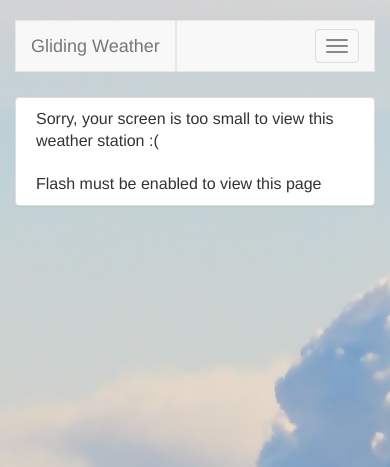
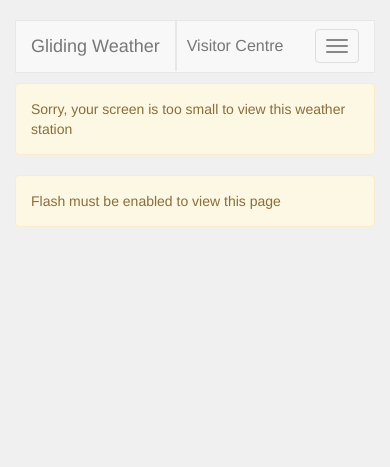
Before and after one commit to clementallen/weather, a PHP site: page /visitorcentre/visitorcentre.php in a window 390 px wide. Shown: the top 467 px of the page. Run offline with PHP 8.4, Linux system fonts and the light colour scheme.

Commit message:
Page name on mobiles

```diff
--- a/_layout/header.php
+++ b/_layout/header.php
@@ -6,8 +6,8 @@ include( '../assets/weatherdata.php');
 if ( !isLocalhost() ) {
     include( '../assets/hitcounter/counter.php');
     include( '../assets/hitcounter/display.php');
-    $page = 'GW - Home';
-    addinfo($page);
+    $pageCounter = 'GW - Home';
+    addinfo($pageCounter);
 }
 
 ?>
@@ -22,7 +22,7 @@ if ( !isLocalhost() ) {
     <meta name="description" content="Gliding, Soaring and Aviation Weather webcams, synoptics, charts, graphics, links, metars and more.  Used by the London Gliding Club" />
     <meta name="author" content="Clement Allen" />
 
-    <title>Gliding and Aviation Weather - <?php echo $title; ?></title>
+    <title>Gliding Weather - <?php echo $title; ?></title>
 
     <link href="../assets/css/bootstrap.min.css" rel="stylesheet" type="text/css" />
     <link href="../assets/css/weather.min.css" rel="stylesheet" type="text/css" />
@@ -39,41 +39,42 @@ if ( !isLocalhost() ) {
                 <span class="icon-bar"></span>
                 <span class="icon-bar"></span>
                 <span class="icon-bar"></span></button>
-                <a class="navbar-brand navlink" style="border-right: 2px solid #e7e7e7" href="../">Gliding Weather</a>
+                <a class="navbar-brand navlink" href="../">Gliding Weather</a>
+                <p class="page-name"><?php echo $pageName ?></p>
             </div>
 
             <div class="navbar-collapse collapse">
 
                 <ul class="nav navbar-nav large-screen-menu">
-                    <li id="webcam-link" class="navlink menu-clicker"><a href="webcams/">Webcams</a></li>
-                    <li id="links-link" class="navlink menu-clicker"><a href="links/">Links</a></li>
-                    <li id="lgcweather-link" class="navlink menu-clicker"><a href="lgc/">LGC weather</a></li>
-                    <li id="rasp-link" class="navlink menu-clicker"><a href="rasp/">RASP</a></li>
-                    <li id="charts-link" class="navlink menu-clicker"><a href="charts/">Charts</a></li>
-                    <li id="synoptics-link" class="navlink menu-clicker"><a href="synoptics/">Synoptics</a></li>
-                    <li id="metars-link" class="navlink menu-clicker"><a href="metars/">METARS</a></li>
-                    <li id="visitorcentre-link" class="navlink menu-clicker"><a href="visitorcentre/">Visitor Centre</a></li>
+                    <li id="webcam-link" class="navlink"><a href="../webcams/">Webcams</a></li>
+                    <li id="links-link" class="navlink"><a href="../links/">Links</a></li>
+                    <li id="lgcweather-link" class="navlink"><a href="../lgc/">LGC weather</a></li>
+                    <li id="rasp-link" class="navlink"><a href="../rasp/">RASP</a></li>
+                    <li id="charts-link" class="navlink"><a href="../charts/">Charts</a></li>
+                    <li id="synoptics-link" class="navlink"><a href="../synoptics/">Synoptics</a></li>
+                    <li id="metars-link" class="navlink"><a href="../metars/">METARS</a></li>
+                    <li id="visitorcentre-link" class="navlink"><a href="../visitorcentre/">Visitor Centre</a></li>
                 </ul>
 
                 <ul class="nav navbar-nav small-screen-menu">
-                    <li id="webcam-link" class="navlink menu-clicker"><a href="webcams/">Webcams</a></li>
-                    <li id="links-link" class="navlink menu-clicker"><a href="links/">Links</a></li>
+                    <li id="webcam-link" class="navlink"><a href="../webcams/">Webcams</a></li>
+                    <li id="links-link" class="navlink"><a href="../links/">Links</a></li>
+                    <li id="lgcweather-link" class="navlink"><a href="../lgc/">LGC weather</a></li>
+                    <li id="rasp-link" class="navlink"><a href="../rasp/">RASP</a></li>
+                    <li id="charts-link" class="navlink"><a href="../charts/">Charts</a></li>
 
                     <li class="dropdown">
                         <a href="#" class="dropdown-toggle" data-toggle="dropdown">More<span class="caret"></span></a>
                             <ul class="dropdown-menu" role="menu">
-                                <li id="lgcweather-link" class="navlink menu-clicker"><a href="lgc/">LGC weather</a></li>
-                                <li id="rasp-link" class="navlink menu-clicker"><a href="rasp/">RASP</a></li>
-                                <li id="charts-link" class="navlink menu-clicker"><a href="charts/">Charts</a></li>
-                                <li id="synoptics-link" class="navlink menu-clicker"><a href="synoptics/">Synoptics</a></li>
-                                <li id="metars-link" class="navlink menu-clicker"><a href="metars/">METARS</a></li>
-                                <li id="visitorcentre-link" class="navlink menu-clicker"><a href="visitorcentre/">Visitor Centre</a></li>
+                                <li id="synoptics-link" class="navlink"><a href="../synoptics/">Synoptics</a></li>
+                                <li id="metars-link" class="navlink"><a href="../metars/">METARS</a></li>
+                                <li id="visitorcentre-link" class="navlink"><a href="../visitorcentre/">Visitor Centre</a></li>
                             </ul>
                     </li>
                 </ul>
 
                 <ul class="nav navbar-nav navbar-right">
-                    <li id="about-link" class="navlink menu-clicker"><a href="about/">About</a></li>
+                    <li id="about-link" class="navlink"><a href="../about/">About</a></li>
                 </ul>
             </div><!--/.nav-collapse -->
         </div>
--- a/about/about.php
+++ b/about/about.php
@@ -1,6 +1,7 @@
 <?php
 
-$page = 'GW - About';
+$pageCounter = 'GW - About';
+$pageName = 'About';
 
 include('../_layout/header.php');
 
--- a/assets/css/weather.min.css
+++ b/assets/css/weather.min.css
@@ -1 +1 @@
-body{padding-top:20px;padding-bottom:20px;background:url(../img/clouds.jpg) center no-repeat fixed}.active-hover{background-color:#e7e7e7;color:#555}.flash-disabled-only{display:none}.img-responsive{margin:5px auto 15px}#about-page .img-responsive.img-rounded{margin:15px auto}.lead{margin-bottom:0}.navbar{margin-bottom:10px}.navlink{cursor:pointer}.navbar-brand.navlink{border-right:2px solid #e7e7e7}.no-padding-right{padding:10px 0 10px 20px}.panel{padding:10px 20px;margin:15px auto}.webcam{margin:10px 0 5px}.iframe-no-padding{padding:0}.version-no{bottom:0;float:right;padding-right:5px;right:0}.welcome-link:hover{text-decoration:none}.welcome-link h2,.welcome-link p{text-align:center;margin-top:10px}.welcome-link p{color:#000}.welcome-link .panel:hover{background-color:#f4f4f4}@media only screen and (max-width:680px){.small-screen-hide{display:none}}@media only screen and (min-width:680px){.small-screen-show{display:none}}@media only screen and (max-width:991px){.large-screen-menu{display:none}.small-screen-menu{display:block}}@media only screen and (min-width:991px){.small-screen-menu{display:none}.large-screen-menu{display:block}}@media only screen and (max-width:767px){.large-screen-menu{display:block}.small-screen-menu{display:none}}
+.flash-disabled-only,.small-screen-menu{display:none}body{padding-top:20px;padding-bottom:20px;background-color:#f0f0f0}.active-hover{background-color:#e7e7e7;color:#555}.img-responsive{margin:5px auto 15px}#about-page .img-responsive.img-rounded{margin:15px auto}.lead{margin-bottom:0}.navbar{margin-bottom:10px}.navlink{cursor:pointer}.navbar-brand.navlink{border-right:2px solid #e7e7e7;margin-right:10px}.panel.panel-default.lgc-weather{padding:10px 0 10px 20px}.panel{padding:10px 20px;margin:15px auto}.webcam{margin:10px 0 5px}.iframe-no-padding{padding:0}.version-no{bottom:0;float:right;padding-right:5px;right:0}.welcome-link:hover{text-decoration:none}.welcome-link h2,.welcome-link p{text-align:center;margin-top:10px}.welcome-link p{color:#000}.welcome-link .panel:hover{background-color:#f4f4f4}.page-name{color:#777;padding:14px;margin:0;font-size:16px}.large-screen-menu{display:block}@media only screen and (max-width:680px){.small-screen-hide{display:none}.small-screen-show{display:block}}@media only screen and (min-width:680px){.small-screen-hide{display:block}.small-screen-show{display:none}}@media only screen and (max-width:991px) and (min-width:768px){.large-screen-menu{display:none}.small-screen-menu{display:block}}@media only screen and (max-width:767px){.large-screen-menu{display:block}.small-screen-menu{display:none}}@media only screen and (min-width:768px){.page-name{display:none}.navbar-brand.navlink{margin-right:0}}
--- a/charts/charts.php
+++ b/charts/charts.php
@@ -1,6 +1,7 @@
 <?php
 
-$page = 'GW - Charts';
+$pageCounter = 'GW - Charts';
+$pageName = 'Charts';
 
 include('../_layout/header.php');
 
--- a/lgc/lgc.php
+++ b/lgc/lgc.php
@@ -1,6 +1,7 @@
 <?php
 
-$page = 'GW - LGC';
+$pageCounter = 'GW - LGC';
+$pageName = 'LGC&nbsp;Weather';
 
 include('../_layout/header.php');
 
@@ -10,7 +11,7 @@ include('../_layout/header.php');
         <div class="row" id="lgcweather-page">
 
             <div class="col-md-12">
-                <div class="panel panel-default no-padding-right">
+                <div class="panel panel-default lgc-weather">
 
                     <iframe src="http://www.instructor.andrewroch.co.uk/weather.htm" style="border:0px #FFFFFF none;" name="lgcweather" scrolling="yes" frameborder="0" marginheight="0px" marginwidth="0px" height="100%" width="100%"></iframe>
 
--- a/links/links.php
+++ b/links/links.php
@@ -1,6 +1,7 @@
 <?php
 
-$page = 'GW - links';
+$pageCounter = 'GW - Links';
+$pageName = 'Links';
 
 include '../_layout/header.php';
 
--- a/metars/metars.php
+++ b/metars/metars.php
@@ -1,6 +1,7 @@
 <?php
 
-$page = 'GW - About';
+$pageCounter = 'GW - Metars';
+$pageName = 'METARS';
 
 include('../_layout/header.php');
 include('MetarsClass.php');
--- a/rasp/rasp.php
+++ b/rasp/rasp.php
@@ -1,6 +1,7 @@
 <?php
 
-$page = 'GW - Rasp';
+$pageCounter = 'GW - Rasp';
+$pageName = 'RASP';
 
 include('../_layout/header.php');
 
--- a/synoptics/synoptics.php
+++ b/synoptics/synoptics.php
@@ -1,6 +1,7 @@
 <?php
 
-$page = 'GW - Synoptics';
+$pageCounter = 'GW - Synoptics';
+$pageName = 'Synoptics';
 
 include('../_layout/header.php');
 
--- a/visitorcentre/visitorcentre.php
+++ b/visitorcentre/visitorcentre.php
@@ -1,6 +1,7 @@
 <?php
 
-$page = 'GW - Visitor Centre';
+$pageCounter = 'GW - Visitor Centre';
+$pageName = 'Visitor&nbsp;Centre';
 
 include('../_layout/header.php');
 
@@ -10,12 +11,12 @@ include('../_layout/header.php');
         <div class="row" id="visitorcentre-page">
 
             <div class="col-md-12">
-                <div class="panel panel-default">
-                    <p class="lead small-screen-show">Sorry, your screen is too small to view this weather station :(</p>
-                    <br />
-                    <p class="lead flash-disabled-only">Flash must be enabled to view this page</p>
-                    <iframe class="small-screen-hide" src="http://www.dunstablehpc.co.uk/images/weather/WxFlash/index.htm" style="border:0px #FFFFFF none;" name="Dunstable Visitor Center Weather Station" scrolling="no" frameborder="0" marginheight="0px" marginwidth="0px" height="100%" width="100%"></iframe>
+                <div class="panel panel-default small-screen-hide">
+                    <iframe src="http://www.dunstablehpc.co.uk/images/weather/WxFlash/index.htm" style="border:0px #FFFFFF none;" name="Dunstable Visitor Center Weather Station" scrolling="no" frameborder="0" marginheight="0px" marginwidth="0px" height="100%" width="100%"></iframe>
                 </div>
+
+                <p class="alert alert-warning small-screen-show">Sorry, your screen is too small to view this weather station</p>
+                <p class="alert alert-warning flash-disabled-only">Flash must be enabled to view this page</p>
             </div>
 
         </div>
--- a/webcams/webcams.php
+++ b/webcams/webcams.php
@@ -1,6 +1,7 @@
 <?php
 
-$page = 'GW - Webcams';
+$pageCounter = 'GW - Webcams';
+$pageName = 'Webcams';
 
 include('../_layout/header.php');
 
```
Also changed, not shown: assets/css/weather.css (+45 -17 lines), weather.php (+21 -21 lines), assets/img/clouds.jpg (deleted).
